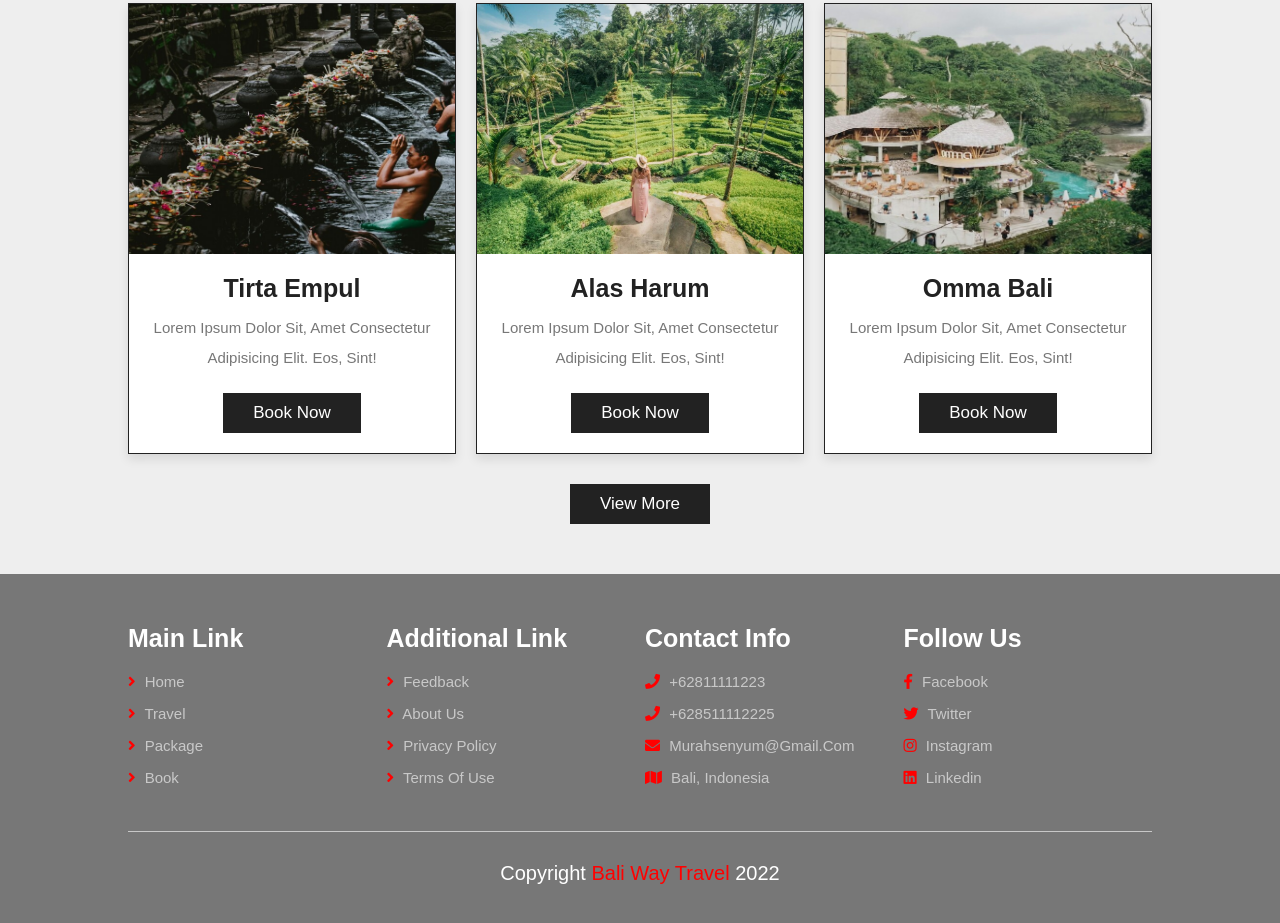
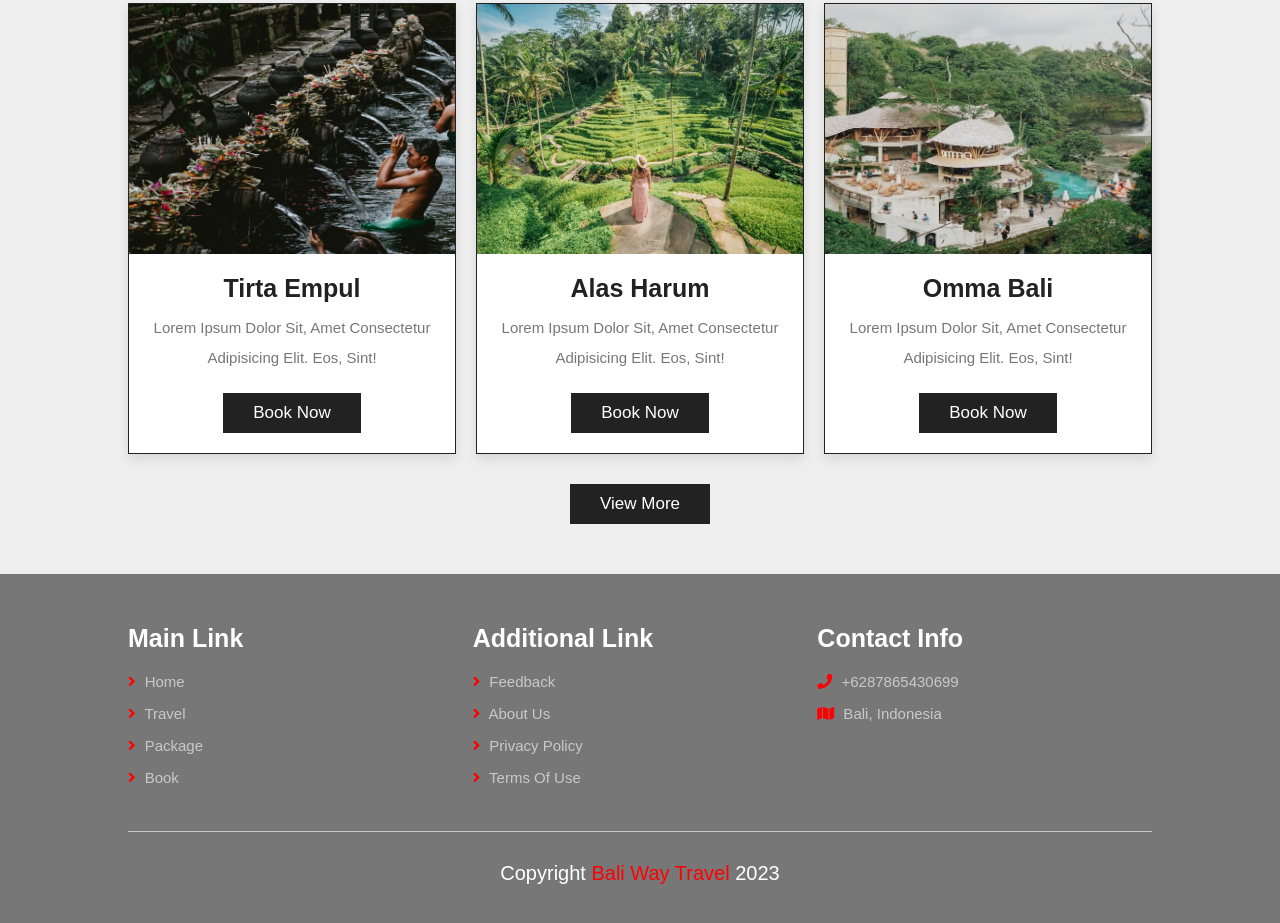
Before and after one commit to febyputra/project-travel, a plain HTML site: page menu.html in a window 1280 px wide. Shown: the part 1176-2099 px from the top of the page. Drawn offline with nearby package versions, Linux system fonts and the light colour scheme; a web font is replaced by a local one.

Commit message:
Add files via upload

```diff
--- a/menu.html
+++ b/menu.html
@@ -233,23 +233,23 @@
 
       <div class="box">
          <h3>Contact Info</h3>
-         <a href="#"> <i class="fas fa-phone"></i> +62811111223 </a>
-         <a href="#"> <i class="fas fa-phone"></i> +628511112225</a>
-         <a href="#"> <i class="fas fa-envelope"></i> murahsenyum@gmail.com </a>
+         <a href="#"> <i class="fas fa-phone"></i> +6287865430699 </a>
+         <!-- <a href="#"> <i class="fas fa-phone"></i> +628511112225</a> -->
+         <!-- <a href="#"> <i class="fas fa-envelope"></i> murahsenyum@gmail.com </a> -->
          <a href="#"> <i class="fas fa-map"></i> Bali, Indonesia</a>
       </div>
 
-      <div class="box">
+      <!-- <div class="box">
          <h3>Follow Us</h3>
          <a href="#"> <i class="fab fa-facebook-f"></i> facebook </a>
          <a href="#"> <i class="fab fa-twitter"></i> twitter </a>
          <a href="#"> <i class="fab fa-instagram"></i> instagram </a>
          <a href="#"> <i class="fab fa-linkedin"></i> linkedin </a>
-      </div>
+      </div> -->
 
    </div>
 
-   <div class="credit"> Copyright <span>Bali Way Travel</span> 2022 </div>
+   <div class="credit"> Copyright <span>Bali Way Travel</span> 2023 </div>
 
 </section>
 <script src="https://unpkg.com/swiper@7/swiper-bundle.min.js"></script>
```
Also changed, not shown: book.html (+6 -6 lines).
